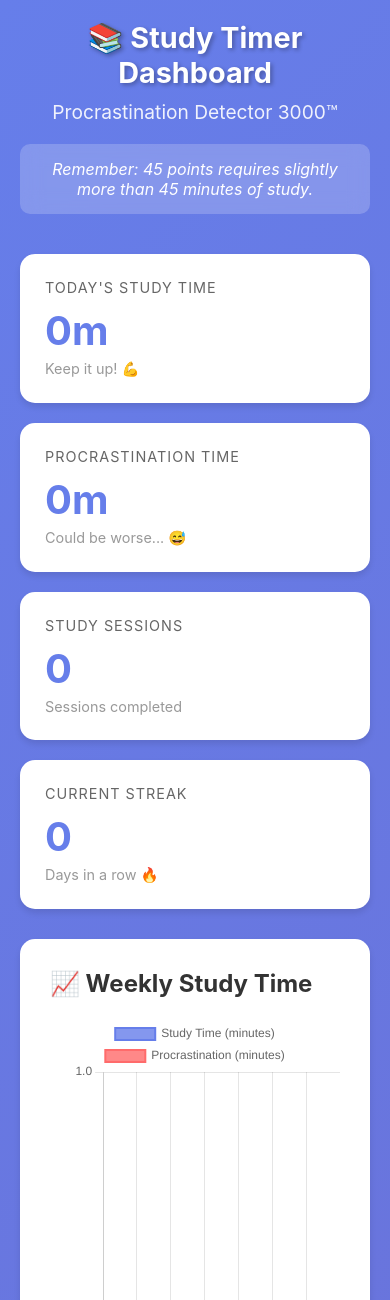
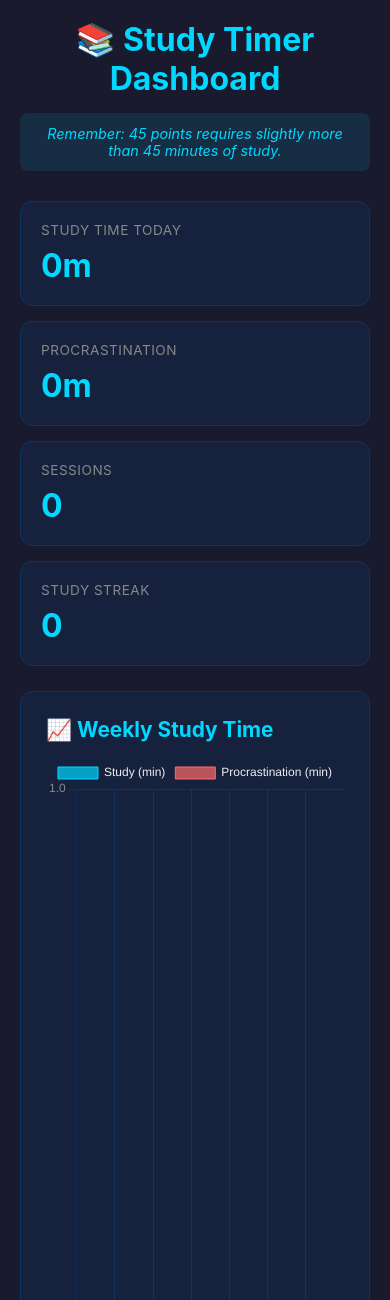
Before and after one commit to Albertlungu/Study-Timer, a Flask app: page / in a window 390 px wide. Shown: the top 1300 px of the page. Run offline with Flask 3, Linux system fonts and the light colour scheme; data that the repository does not hold is empty.

Commit message:
fix: Improve dashboard performance and move VSCode to procrastination
- Moved VSCode from study apps to procrastination apps
- Redesigned dashboard with dark theme for better performance
- Reduced refresh rate from 30s to 60s to eliminate lag
- Simplified CSS with faster rendering
- Optimized JavaScript with async/await
- Limited displayed items (10 sessions, 8 files)
- Removed heavy animations and transitions
- Added scrollbar styling
- Better color scheme (dark blue with cyan accents)
- Fixed chart destroy/recreate for smooth updates

```diff
--- a/src/config.py
+++ b/src/config.py
@@ -34,7 +34,6 @@ STUDY_APPS = [
     "Keynote",
     "Preview",
     "Skim",  # PDF reader
-    "Code",  # VS Code
     "PyCharm",
     "Xcode",
     "Terminal",
@@ -83,6 +82,11 @@ PROCRASTINATION_WEBSITES = [
     "discord.com",
 ]
 
+# Procrastination apps
+PROCRASTINATION_APPS = [
+    "Code",  # VS Code - moved from study apps
+]
+
 # Dashboard settings
 DASHBOARD_PORT = 5000
 DASHBOARD_HOST = "127.0.0.1"
--- a/src/dashboard/app.py
+++ b/src/dashboard/app.py
@@ -10,6 +10,7 @@ import sqlite3
 import sys
 from pathlib import Path
 from datetime import datetime, timedelta, date
+import os
 
 sys.path.append(str(Path(__file__).parent.parent))
 
@@ -17,6 +18,7 @@ from config import DATABASE_PATH, DASHBOARD_PORT, DASHBOARD_HOST, IB_QUOTES
 import random
 
 app = Flask(__name__)
+app.config['JSON_AS_ASCII'] = False
 
 
 def get_db_connection():
@@ -316,17 +318,43 @@ def api_stats_summary():
     return jsonify(data)
 
 
+def find_free_port(start_port=5000):
+    """Find a free port starting from start_port"""
+    import socket
+    for port in range(start_port, start_port + 10):
+        try:
+            with socket.socket(socket.AF_INET, socket.SOCK_STREAM) as s:
+                s.bind(('127.0.0.1', port))
+                return port
+        except OSError:
+            continue
+    return start_port
+
+
 def main():
     """Run the dashboard"""
     print("=" * 60)
     print("📊 STUDY TIMER DASHBOARD")
     print("=" * 60)
-    print(f"\n🌐 Opening dashboard at: http://{DASHBOARD_HOST}:{DASHBOARD_PORT}")
+
+    # Check if port is available, if not find a free one
+    port = find_free_port(DASHBOARD_PORT)
+
+    if port != DASHBOARD_PORT:
+        print(f"\n⚠️  Port {DASHBOARD_PORT} is busy, using port {port} instead")
+
+    print(f"\n🌐 Dashboard starting...")
+    print(f"   Access at: http://localhost:{port}")
+    print(f"   Or:        http://127.0.0.1:{port}")
     print("📈 View your study stats in real-time!")
     print("\n💡 Tip: Keep the tracker running (main.py) to collect data")
-    print("⚠️  Press Ctrl+C to stop the dashboard\n")
+    print("\n💡 If you get a 403 error:")
+    print("   1. Run: chmod +x kill_dashboard.sh && ./kill_dashboard.sh")
+    print("   2. Try again")
+    print("\n⚠️  Press Ctrl+C to stop the dashboard\n")
 
-    app.run(host=DASHBOARD_HOST, port=DASHBOARD_PORT, debug=True)
+    # Run with proper settings
+    app.run(host='127.0.0.1', port=port, debug=False, use_reloader=False, threaded=True)
 
 
 if __name__ == '__main__':
--- a/src/dashboard/templates/index.html
+++ b/src/dashboard/templates/index.html
@@ -3,7 +3,7 @@
 <head>
     <meta charset="UTF-8">
     <meta name="viewport" content="width=device-width, initial-scale=1.0">
-    <title>Study Timer Dashboard - Procrastination Detector 3000</title>
+    <title>Study Timer Dashboard</title>
     <style>
         * {
             margin: 0;
@@ -12,109 +12,115 @@
         }
 
         body {
-            font-family: -apple-system, BlinkMacSystemFont, 'Segoe UI', Roboto, 'Helvetica Neue', Arial, sans-serif;
-            background: linear-gradient(135deg, #667eea 0%, #764ba2 100%);
-            color: #333;
+            font-family: -apple-system, BlinkMacSystemFont, 'Segoe UI', Roboto, sans-serif;
+            background: #1a1a2e;
+            color: #eee;
             min-height: 100vh;
             padding: 20px;
         }
 
         .container {
-            max-width: 1400px;
+            max-width: 1200px;
             margin: 0 auto;
         }
 
         .header {
             text-align: center;
-            color: white;
-            margin-bottom: 40px;
+            margin-bottom: 30px;
         }
 
         .header h1 {
-            font-size: 2.5em;
-            margin-bottom: 10px;
-            text-shadow: 2px 2px 4px rgba(0,0,0,0.3);
-        }
-
-        .header .subtitle {
-            font-size: 1.2em;
-            opacity: 0.9;
+            font-size: 2em;
+            color: #00d9ff;
+            margin-bottom: 5px;
         }
 
         .ib-quote {
-            background: rgba(255, 255, 255, 0.2);
-            padding: 15px 25px;
-            border-radius: 10px;
-            margin-top: 20px;
+            background: rgba(0, 217, 255, 0.1);
+            padding: 12px 20px;
+            border-radius: 8px;
+            margin-top: 15px;
             font-style: italic;
-            backdrop-filter: blur(10px);
+            color: #00d9ff;
+            font-size: 0.9em;
         }
 
         .stats-grid {
             display: grid;
-            grid-template-columns: repeat(auto-fit, minmax(250px, 1fr));
-            gap: 20px;
-            margin-bottom: 30px;
+            grid-template-columns: repeat(auto-fit, minmax(200px, 1fr));
+            gap: 15px;
+            margin-bottom: 25px;
         }
 
         .stat-card {
-            background: white;
-            padding: 25px;
-            border-radius: 15px;
-            box-shadow: 0 4px 6px rgba(0,0,0,0.1);
+            background: #16213e;
+            padding: 20px;
+            border-radius: 12px;
+            border: 1px solid #0f3460;
             transition: transform 0.2s;
         }
 
         .stat-card:hover {
-            transform: translateY(-5px);
-            box-shadow: 0 6px 12px rgba(0,0,0,0.15);
+            transform: translateY(-2px);
+            border-color: #00d9ff;
         }
 
         .stat-card .label {
-            font-size: 0.9em;
-            color: #666;
+            font-size: 0.85em;
+            color: #888;
             text-transform: uppercase;
-            letter-spacing: 1px;
-            margin-bottom: 10px;
+            letter-spacing: 0.5px;
+            margin-bottom: 8px;
         }
 
         .stat-card .value {
-            font-size: 2.5em;
+            font-size: 2em;
             font-weight: bold;
-            color: #667eea;
-        }
-
-        .stat-card .subvalue {
-            font-size: 0.9em;
-            color: #999;
-            margin-top: 5px;
+            color: #00d9ff;
         }
 
         .chart-container {
-            background: white;
-            padding: 30px;
-            border-radius: 15px;
-            box-shadow: 0 4px 6px rgba(0,0,0,0.1);
-            margin-bottom: 30px;
+            background: #16213e;
+            padding: 25px;
+            border-radius: 12px;
+            border: 1px solid #0f3460;
+            margin-bottom: 25px;
         }
 
         .chart-container h2 {
-            margin-bottom: 20px;
-            color: #333;
+            margin-bottom: 15px;
+            color: #00d9ff;
+            font-size: 1.3em;
         }
 
         .chart {
             width: 100%;
-            height: 300px;
+            height: 250px;
         }
 
-        .app-list, .file-list {
+        .list-container {
+            background: #16213e;
+            padding: 20px;
+            border-radius: 12px;
+            border: 1px solid #0f3460;
+            margin-bottom: 20px;
+        }
+
+        .list-container h2 {
+            margin-bottom: 15px;
+            color: #00d9ff;
+            font-size: 1.2em;
+        }
+
+        .app-list, .file-list, .session-list {
             list-style: none;
+            max-height: 300px;
+            overflow-y: auto;
         }
 
         .app-item, .file-item {
-            padding: 15px;
-            border-bottom: 1px solid #eee;
+            padding: 12px;
+            border-bottom: 1px solid #0f3460;
             display: flex;
             justify-content: space-between;
             align-items: center;
@@ -124,72 +130,65 @@
             border-bottom: none;
         }
 
-        .app-item:hover, .file-item:hover {
-            background: #f8f9fa;
-        }
-
         .app-name, .file-name {
-            font-weight: 600;
-            color: #333;
+            font-weight: 500;
+            color: #eee;
         }
 
         .app-time, .file-time {
-            color: #667eea;
-            font-weight: bold;
-        }
-
-        .session-list {
-            max-height: 500px;
-            overflow-y: auto;
+            color: #00d9ff;
+            font-weight: 600;
         }
 
         .session-item {
-            padding: 15px;
-            border-left: 4px solid #667eea;
-            background: #f8f9fa;
-            margin-bottom: 10px;
-            border-radius: 5px;
+            padding: 12px;
+            border-left: 3px solid #00d9ff;
+            background: rgba(0, 217, 255, 0.05);
+            margin-bottom: 8px;
+            border-radius: 4px;
+            font-size: 0.9em;
         }
 
         .session-item.procrastination {
             border-left-color: #ff6b6b;
+            background: rgba(255, 107, 107, 0.05);
         }
 
         .session-time {
-            font-size: 0.85em;
-            color: #666;
-            margin-bottom: 5px;
+            font-size: 0.8em;
+            color: #888;
+            margin-bottom: 4px;
         }
 
         .session-app {
             font-weight: 600;
-            color: #333;
-        }
-
-        .session-details {
-            font-size: 0.9em;
-            color: #666;
-            margin-top: 5px;
+            color: #eee;
         }
 
         .loading {
             text-align: center;
-            padding: 40px;
-            color: #666;
+            padding: 30px;
+            color: #888;
         }
 
-        .emoji {
-            font-size: 1.5em;
-            margin-right: 5px;
+        /* Scrollbar styling */
+        ::-webkit-scrollbar {
+            width: 8px;
+        }
+
+        ::-webkit-scrollbar-track {
+            background: #0f3460;
+            border-radius: 4px;
+        }
+
+        ::-webkit-scrollbar-thumb {
+            background: #00d9ff;
+            border-radius: 4px;
         }
 
         @media (max-width: 768px) {
             .stats-grid {
                 grid-template-columns: 1fr;
-            }
-
-            .header h1 {
-                font-size: 1.8em;
             }
         }
     </style>
@@ -198,33 +197,28 @@
     <div class="container">
         <div class="header">
             <h1>📚 Study Timer Dashboard</h1>
-            <p class="subtitle">Procrastination Detector 3000™</p>
-            <div class="ib-quote" id="ibQuote">Loading motivational quote...</div>
+            <div class="ib-quote" id="ibQuote">Loading...</div>
         </div>
 
         <div class="stats-grid">
             <div class="stat-card">
-                <div class="label">Today's Study Time</div>
+                <div class="label">Study Time Today</div>
                 <div class="value" id="todayStudy">0m</div>
-                <div class="subvalue">Keep it up! 💪</div>
             </div>
 
             <div class="stat-card">
-                <div class="label">Procrastination Time</div>
+                <div class="label">Procrastination</div>
                 <div class="value" id="todayProcrastination">0m</div>
-                <div class="subvalue">Could be worse... 😅</div>
             </div>
 
             <div class="stat-card">
-                <div class="label">Study Sessions</div>
+                <div class="label">Sessions</div>
                 <div class="value" id="todaySessions">0</div>
-                <div class="subvalue">Sessions completed</div>
             </div>
 
             <div class="stat-card">
-                <div class="label">Current Streak</div>
+                <div class="label">Study Streak</div>
                 <div class="value" id="currentStreak">0</div>
-                <div class="subvalue">Days in a row 🔥</div>
             </div>
         </div>
 
@@ -233,15 +227,15 @@
             <canvas id="weeklyChart" class="chart"></canvas>
         </div>
 
-        <div style="display: grid; grid-template-columns: repeat(auto-fit, minmax(400px, 1fr)); gap: 30px;">
-            <div class="chart-container">
-                <h2>📱 Top Apps This Week</h2>
+        <div style="display: grid; grid-template-columns: repeat(auto-fit, minmax(350px, 1fr)); gap: 20px;">
+            <div class="list-container">
+                <h2>📱 Top Apps</h2>
                 <ul class="app-list" id="appList">
                     <li class="loading">Loading...</li>
                 </ul>
             </div>
 
-            <div class="chart-container">
+            <div class="list-container">
                 <h2>📄 Recent Files</h2>
                 <ul class="file-list" id="fileList">
                     <li class="loading">Loading...</li>
@@ -249,8 +243,8 @@
             </div>
         </div>
 
-        <div class="chart-container">
-            <h2>🕐 Recent Sessions (Last 24h)</h2>
+        <div class="list-container">
+            <h2>🕐 Recent Sessions</h2>
             <div class="session-list" id="sessionList">
                 <div class="loading">Loading...</div>
             </div>
@@ -259,90 +253,97 @@
 
     <script src="https://cdn.jsdelivr.net/npm/chart.js@4.4.0/dist/chart.umd.min.js"></script>
     <script>
-        // Fetch and update today's stats
+        let chart = null;
+
+        async function fetchData(endpoint) {
+            try {
+                const response = await fetch(endpoint);
+                return await response.json();
+            } catch (error) {
+                console.error(`Error fetching ${endpoint}:`, error);
+                return null;
+            }
+        }
+
         async function updateTodayStats() {
-            try {
-                const response = await fetch('/api/today');
-                const data = await response.json();
+            const data = await fetchData('/api/today');
+            if (!data) return;
 
             document.getElementById('todayStudy').textContent = data.study_time_formatted;
             document.getElementById('todayProcrastination').textContent = data.procrastination_time_formatted;
             document.getElementById('todaySessions').textContent = data.total_sessions;
             document.getElementById('ibQuote').textContent = data.ib_quote;
-            } catch (error) {
-                console.error('Error fetching today stats:', error);
-            }
         }
 
-        // Fetch and update summary stats
         async function updateSummaryStats() {
-            try {
-                const response = await fetch('/api/stats/summary');
-                const data = await response.json();
+            const data = await fetchData('/api/stats/summary');
+            if (!data) return;
 
             document.getElementById('currentStreak').textContent = data.current_streak;
-            } catch (error) {
-                console.error('Error fetching summary stats:', error);
-            }
         }
 
-        // Create weekly chart
         async function createWeeklyChart() {
-            try {
-                const response = await fetch('/api/week');
-                const data = await response.json();
+            const data = await fetchData('/api/week');
+            if (!data) return;
 
             const ctx = document.getElementById('weeklyChart').getContext('2d');
-                new Chart(ctx, {
+
+            if (chart) {
+                chart.destroy();
+            }
+
+            chart = new Chart(ctx, {
                 type: 'bar',
                 data: {
                     labels: data.map(d => d.day),
                     datasets: [
                         {
-                                label: 'Study Time (minutes)',
+                            label: 'Study (min)',
                             data: data.map(d => Math.round(d.study_time / 60)),
-                                backgroundColor: 'rgba(102, 126, 234, 0.8)',
-                                borderColor: 'rgba(102, 126, 234, 1)',
-                                borderWidth: 2
+                            backgroundColor: 'rgba(0, 217, 255, 0.7)',
+                            borderColor: 'rgba(0, 217, 255, 1)',
+                            borderWidth: 1
                         },
                         {
-                                label: 'Procrastination (minutes)',
+                            label: 'Procrastination (min)',
                             data: data.map(d => Math.round(d.procrastination_time / 60)),
-                                backgroundColor: 'rgba(255, 107, 107, 0.8)',
+                            backgroundColor: 'rgba(255, 107, 107, 0.7)',
                             borderColor: 'rgba(255, 107, 107, 1)',
-                                borderWidth: 2
+                            borderWidth: 1
                         }
                     ]
                 },
                 options: {
                     responsive: true,
                     maintainAspectRatio: false,
+                    plugins: {
+                        legend: {
+                            labels: {
+                                color: '#eee'
+                            }
+                        }
+                    },
                     scales: {
                         y: {
                             beginAtZero: true,
-                                title: {
-                                    display: true,
-                                    text: 'Minutes'
-                                }
+                            ticks: { color: '#888' },
+                            grid: { color: '#0f3460' }
+                        },
+                        x: {
+                            ticks: { color: '#888' },
+                            grid: { color: '#0f3460' }
                         }
                     }
                 }
             });
-            } catch (error) {
-                console.error('Error creating chart:', error);
-            }
         }
 
-        // Update app list
         async function updateAppList() {
-            try {
-                const response = await fetch('/api/apps');
-                const data = await response.json();
-
+            const data = await fetchData('/api/apps');
             const appList = document.getElementById('appList');
 
-                if (data.length === 0) {
-                    appList.innerHTML = '<li class="loading">No data yet. Start studying!</li>';
+            if (!data || data.length === 0) {
+                appList.innerHTML = '<li class="loading">No data yet</li>';
                 return;
             }
 
@@ -352,99 +353,70 @@
                     <span class="app-time">${app.duration_formatted}</span>
                 </li>
             `).join('');
-            } catch (error) {
-                console.error('Error fetching apps:', error);
-            }
         }
 
-        // Update file list
         async function updateFileList() {
-            try {
-                const response = await fetch('/api/files');
-                const data = await response.json();
-
+            const data = await fetchData('/api/files');
             const fileList = document.getElementById('fileList');
 
-                if (data.length === 0) {
-                    fileList.innerHTML = '<li class="loading">No files tracked yet</li>';
+            if (!data || data.length === 0) {
+                fileList.innerHTML = '<li class="loading">No files yet</li>';
                 return;
             }
 
-                fileList.innerHTML = data.map(file => `
+            fileList.innerHTML = data.slice(0, 8).map(file => `
                 <li class="file-item">
                     <div>
                         <div class="file-name">${file.file_path}</div>
-                            <div style="font-size: 0.85em; color: #999;">${file.app_name}</div>
                     </div>
                     <span class="file-time">${file.duration_formatted}</span>
                 </li>
             `).join('');
-            } catch (error) {
-                console.error('Error fetching files:', error);
-            }
         }
 
-        // Update recent sessions
         async function updateSessions() {
-            try {
-                const response = await fetch('/api/recent_sessions');
-                const data = await response.json();
-
+            const data = await fetchData('/api/recent_sessions');
             const sessionList = document.getElementById('sessionList');
 
-                if (data.length === 0) {
+            if (!data || data.length === 0) {
                 sessionList.innerHTML = '<div class="loading">No recent sessions</div>';
                 return;
             }
 
-                sessionList.innerHTML = data.map(session => {
+            sessionList.innerHTML = data.slice(0, 10).map(session => {
                 const className = session.is_procrastination ? 'session-item procrastination' : 'session-item';
                 const emoji = session.is_study ? '📚' : session.is_procrastination ? '😅' : '💻';
-                    const time = new Date(session.start_time).toLocaleTimeString();
+                const time = new Date(session.start_time).toLocaleTimeString([], {hour: '2-digit', minute:'2-digit'});
 
-                    let details = '';
-                    if (session.file_path) {
-                        details = session.file_path;
-                    } else if (session.website_url) {
-                        details = session.website_url;
-                    } else if (session.window_title) {
-                        details = session.window_title;
-                    }
+                let details = session.file_path || session.website_url || session.window_title || '';
+                if (details.length > 60) details = details.substring(0, 60) + '...';
 
                 return `
                     <div class="${className}">
                         <div class="session-time">${time} • ${session.duration_formatted}</div>
                         <div class="session-app">${emoji} ${session.app_name}</div>
-                            ${details ? `<div class="session-details">${details}</div>` : ''}
+                        ${details ? `<div style="color: #888; font-size: 0.85em; margin-top: 3px;">${details}</div>` : ''}
                     </div>
                 `;
             }).join('');
-            } catch (error) {
-                console.error('Error fetching sessions:', error);
-            }
         }
 
-        // Initialize dashboard
-        async function init() {
-            await updateTodayStats();
-            await updateSummaryStats();
-            await createWeeklyChart();
-            await updateAppList();
-            await updateFileList();
-            await updateSessions();
-
-            // Refresh data every 30 seconds
-            setInterval(async () => {
-                await updateTodayStats();
-                await updateSummaryStats();
-                await updateAppList();
-                await updateFileList();
-                await updateSessions();
-            }, 30000);
+        async function refreshAll() {
+            await Promise.all([
+                updateTodayStats(),
+                updateSummaryStats(),
+                createWeeklyChart(),
+                updateAppList(),
+                updateFileList(),
+                updateSessions()
+            ]);
         }
 
-        // Start when page loads
-        window.addEventListener('DOMContentLoaded', init);
+        // Initial load
+        refreshAll();
+
+        // Refresh every 60 seconds (less frequent = less lag)
+        setInterval(refreshAll, 60000);
     </script>
 </body>
 </html>
```
Also changed, not shown: CODE_COMPLETE.txt (added, +301 -0 lines), src/main.py (+6 -1 lines), 2 other files. Lines whose indentation alone changed are shown as unchanged.
